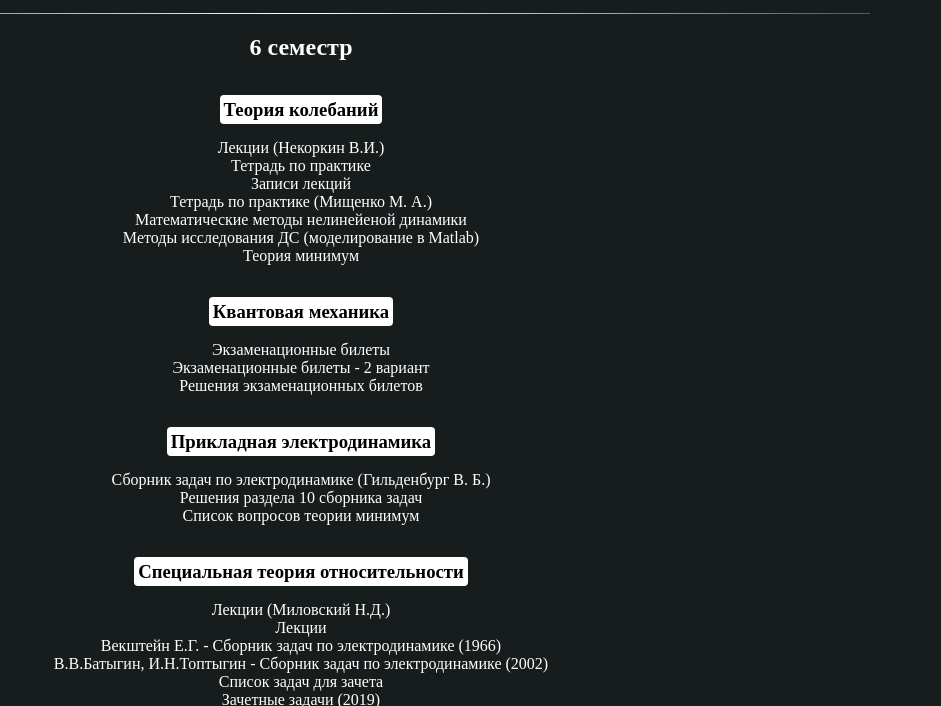
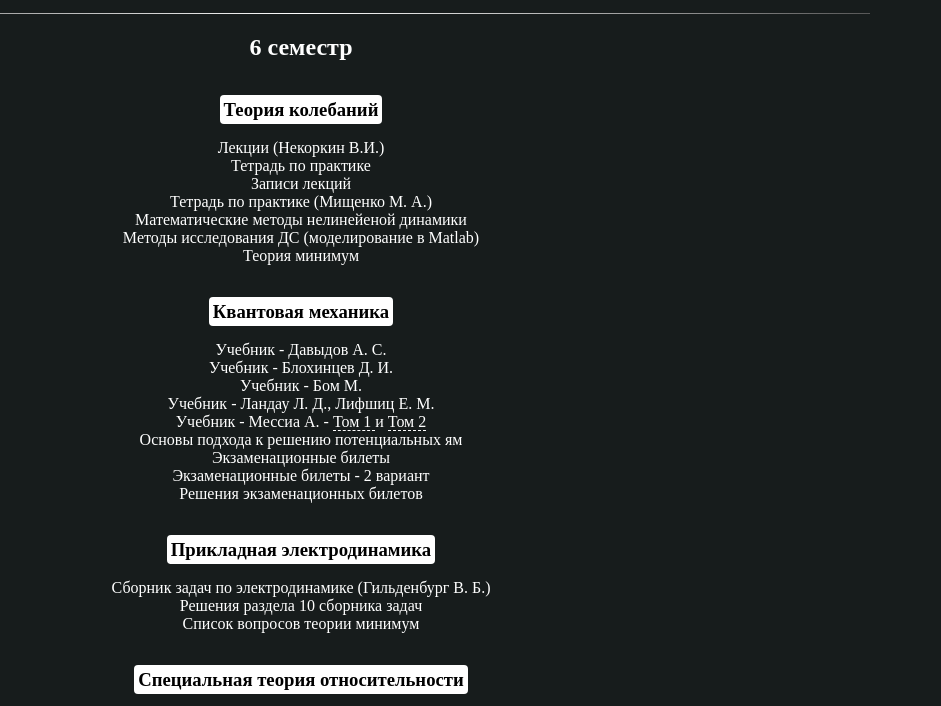
Before and after one commit to rf-slf-4x1/rf-slf-4x1.github.io, a plain HTML site: page index.html in a window 1280 px wide. Shown: the part 87-793 px from the top of the page, without its empty margins (339-1280 px from the left). Drawn offline with Linux system fonts and the light colour scheme.

Commit message:
Вернул кванты добавил мсс и start cafedr

```diff
--- a/index.html
+++ b/index.html
@@ -25,7 +25,8 @@
           webvisor:true
         });
       </script>
-        <noscript><div><img src="https://mc.yandex.ru/watch/66014578" style="position:absolute; left:-9999px;" alt="" /></div></noscript>
+        <noscript><div><img src="https:/
+          /mc.yandex.ru/watch/66014578" style="position:absolute; left:-9999px;" alt="" /></div></noscript>
         <!-- /Yandex.Metrika counter -->
     </div>
     <body style="background-color:#171c1c">
@@ -55,6 +56,12 @@
         <a href=" oscillation_theory\Теория минимум ТК.pdf "> Теория минимум </a><br><br><br>
 
         <h3> Квантовая механика </h3><br><br>
+        <a href=" quantum_mechanics\Учебник - Давыдов А. С.pdf "> Учебник - Давыдов А. С. </a><br>
+        <a href=" quantum_mechanics\Учебник - Блохинцев Д. И.pdf "> Учебник - Блохинцев Д. И. </a><br>
+        <a href=" quantum_mechanics\Учебник - Бом М.pdf "> Учебник - Бом М. </a><br>
+        <a href=" quantum_mechanics\Учебник - Ландау Л. Д., Лифшиц Е. М.pdf "> Учебник - Ландау Л. Д., Лифшиц Е. М. </a><br>
+        Учебник - Мессиа А. - <span><a href=" quantum_mechanics\Учебник - Мессиа А. - Том 1.pdf "> Том 1 </a></span> и <span><a href=" quantum_mechanics\Учебник - Мессиа А. - Том 2.pdf "> Том 2 </a></span><br>
+        <a href=" quantum_mechanics\Основы подхода к решению потенциальных ям.pdf "> Основы подхода к решению потенциальных ям </a><br>
         <a href=" quantum_mechanics\Экзаменационные билеты.pdf "> Экзаменационные билеты </a><br>
         <a href=" quantum_mechanics\Экзаменационные билеты - 2.pdf "> Экзаменационные билеты - 2 вариант </a><br>
         <a href=" quantum_mechanics\Решения экзаменационных билетов.pdf "> Решения экзаменационных билетов </a><br><br><br>
@@ -81,6 +88,7 @@
         <a href=" mech_of_environments\Лекции (Гурбатов С. Н.).pdf "> Лекции (Гурбатов С. Н.) </a><br>
         <a href=" mech_of_environments\Лекции (Грязнова И. Ю.).pdf "> Лекции (Грязнова И. Ю.) </a><br>
         <a href=" mech_of_environments\Тетрадь по практике.pdf "> Тетрадь по практике (Грязнова И. Ю.) </a><br>
+        <a href=" mech_of_environments\Основы механики сплошных сред.pdf "> Основы механики сплошных сред </a><br>
         <a href=" https://www.youtube.com/playlist?list=PLCqNpirqwLLkg6JUP2tTgzccZXy4npd8w "> Записи лекций </a><br>
         <a href=" mech_of_environments\Вопросы к экзамену.pdf "> Список вопросов к экзамену </a><br><br><br>
 
@@ -734,6 +742,37 @@
 
       <hr>
 
+<!--       <details>
+        <summary><h2> Материалы для кафедр </h2></summary>
+
+      <hr>
+
+        <details>
+          <summary>
+            <h2><p>Электродинамика"</p></h2>
+          </summary>
+          В процессе оформеления
+          <br><br><br>
+        </details>
+
+        <details>
+          <summary>
+            <h2><p>Теория колебаний</p></h2>
+          </summary>
+          В процессе оформеления
+          <br><br><br>
+        </details>
+
+        <details>
+          <summary>
+            <h2><p>Теория колебаний</p></h2>
+          </summary>
+          <br><br><br>
+        </details>
+      </details>
+
+      <hr>
+ -->
         <details>
           <summary><h2> Лабораторные работы </h2></summary>
 
```
Also changed, not shown: 6 other files.
